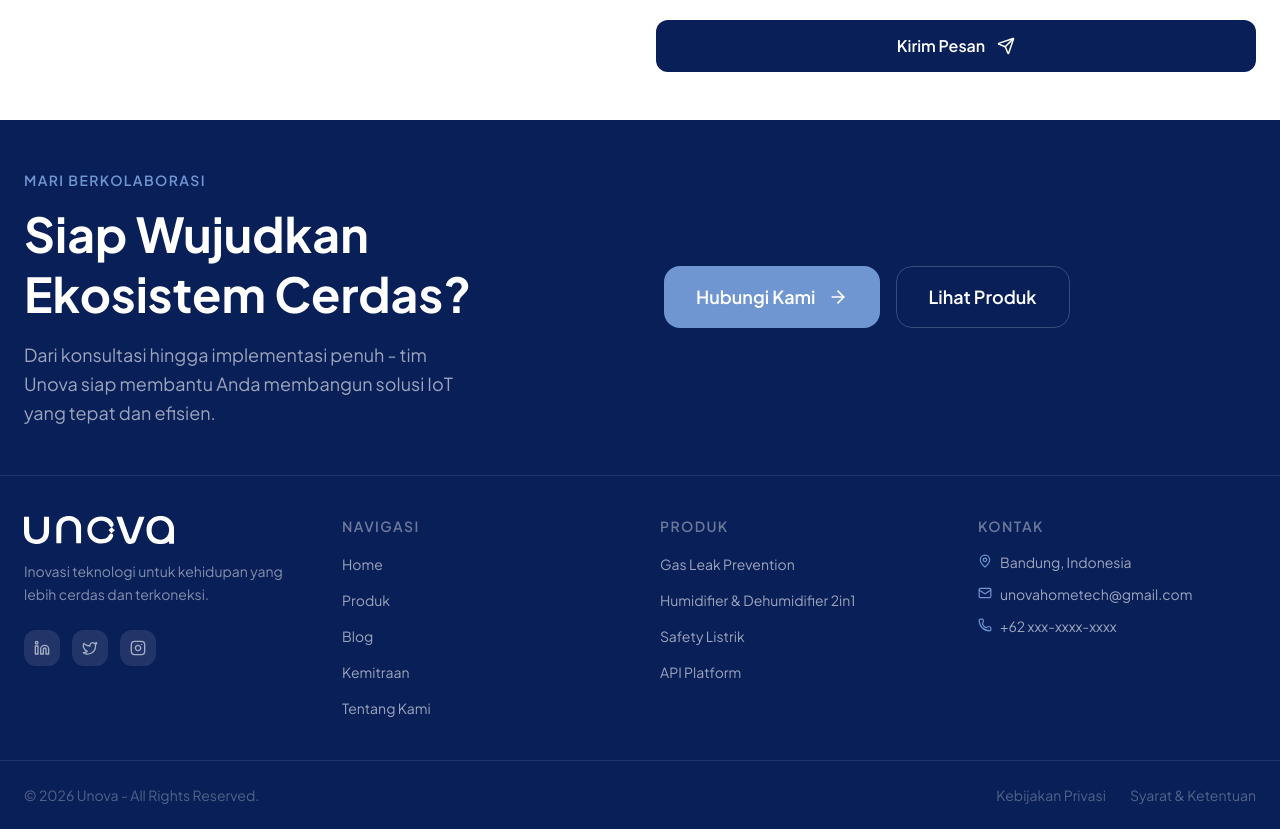
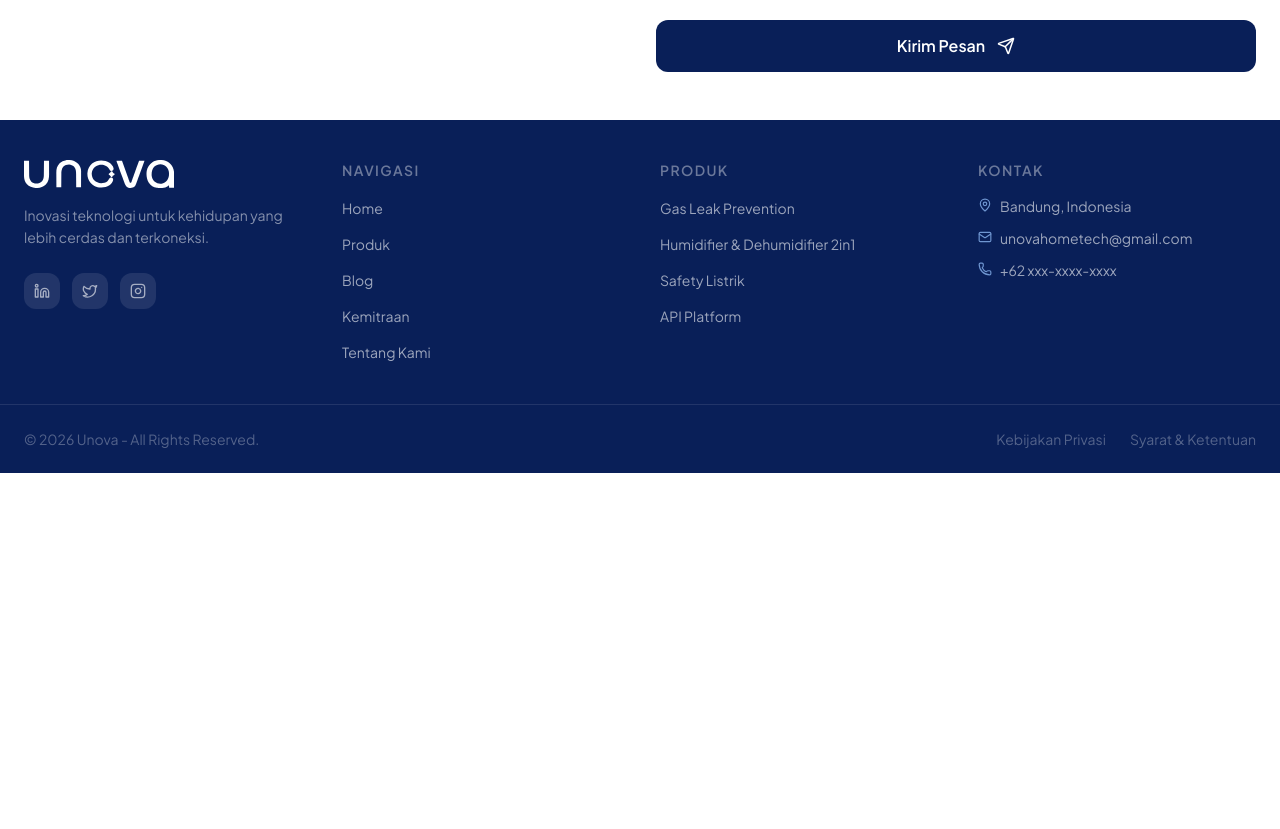
Before and after one commit to ripkie/unovaWebsite, a Next.js app: page /contact-us in a window 1280 px wide. Shown: the part 1123-1952 px from the top of the page. After the commit the page ends 1596 px from the top, so only its background shows below. Built offline with nearby package versions, Linux system fonts and the light colour scheme.

Commit message:
feat: hapus CTA Section

```diff
--- a/src/components/Footer.tsx
+++ b/src/components/Footer.tsx
@@ -6,7 +6,7 @@ export default function Footer() {
   return (
     <footer className="bg-brand-navy text-white">
       {/* CTA Section */}
-      <div className="border-b border-white/10">
+      {/* <div className="border-b border-white/10">
         <div className="max-w-7xl mx-auto px-6 py-12 grid md:grid-cols-2 gap-12 items-center">
           <div>
             <span className="text-brand-blue text-sm font-semibold tracking-widest uppercase">
@@ -38,7 +38,7 @@ export default function Footer() {
             </Link>
           </div>
         </div>
-      </div>
+      </div> */}
 
       {/* Links */}
       <div className="max-w-7xl mx-auto px-6 py-10 grid grid-cols-2 md:grid-cols-4 gap-10">
```
